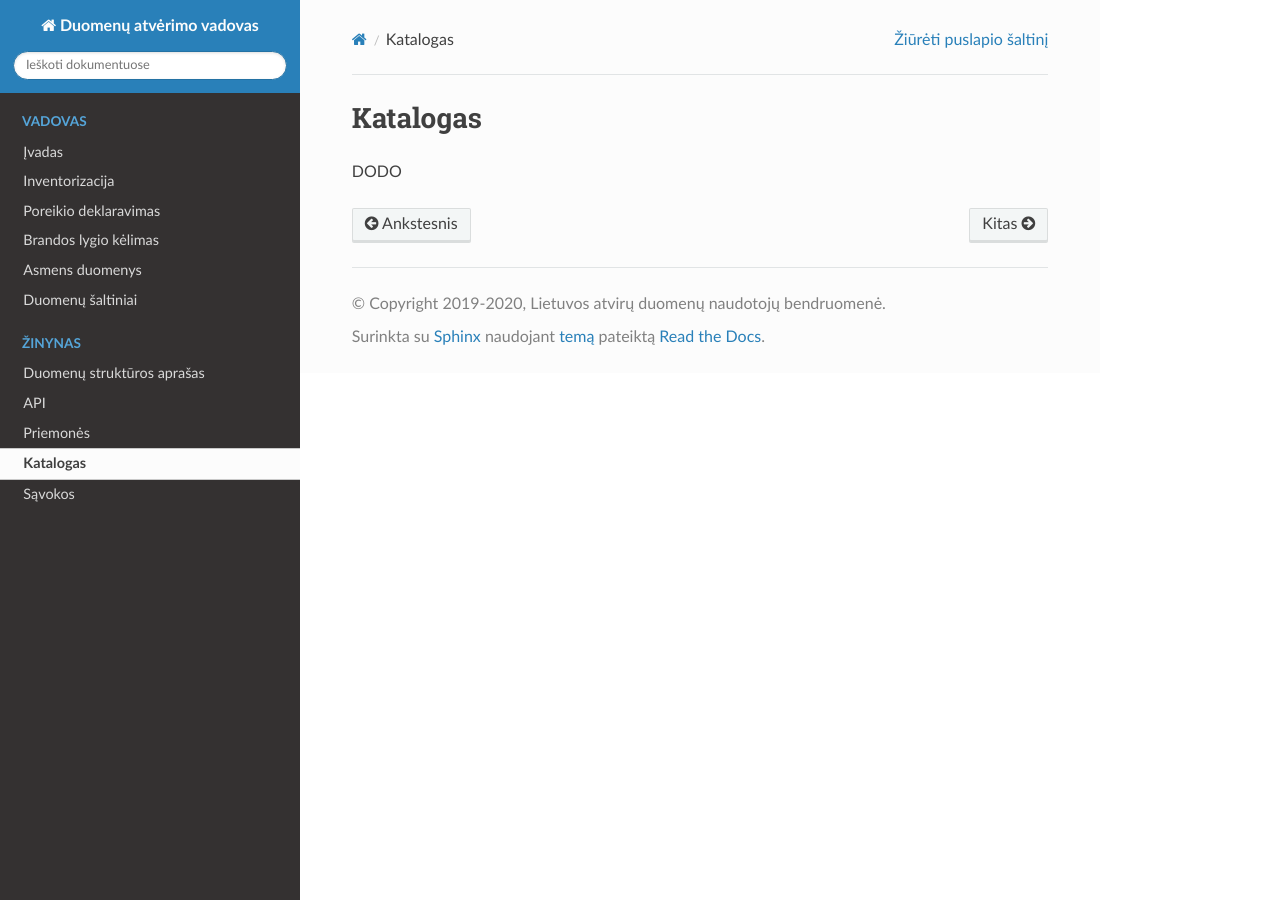
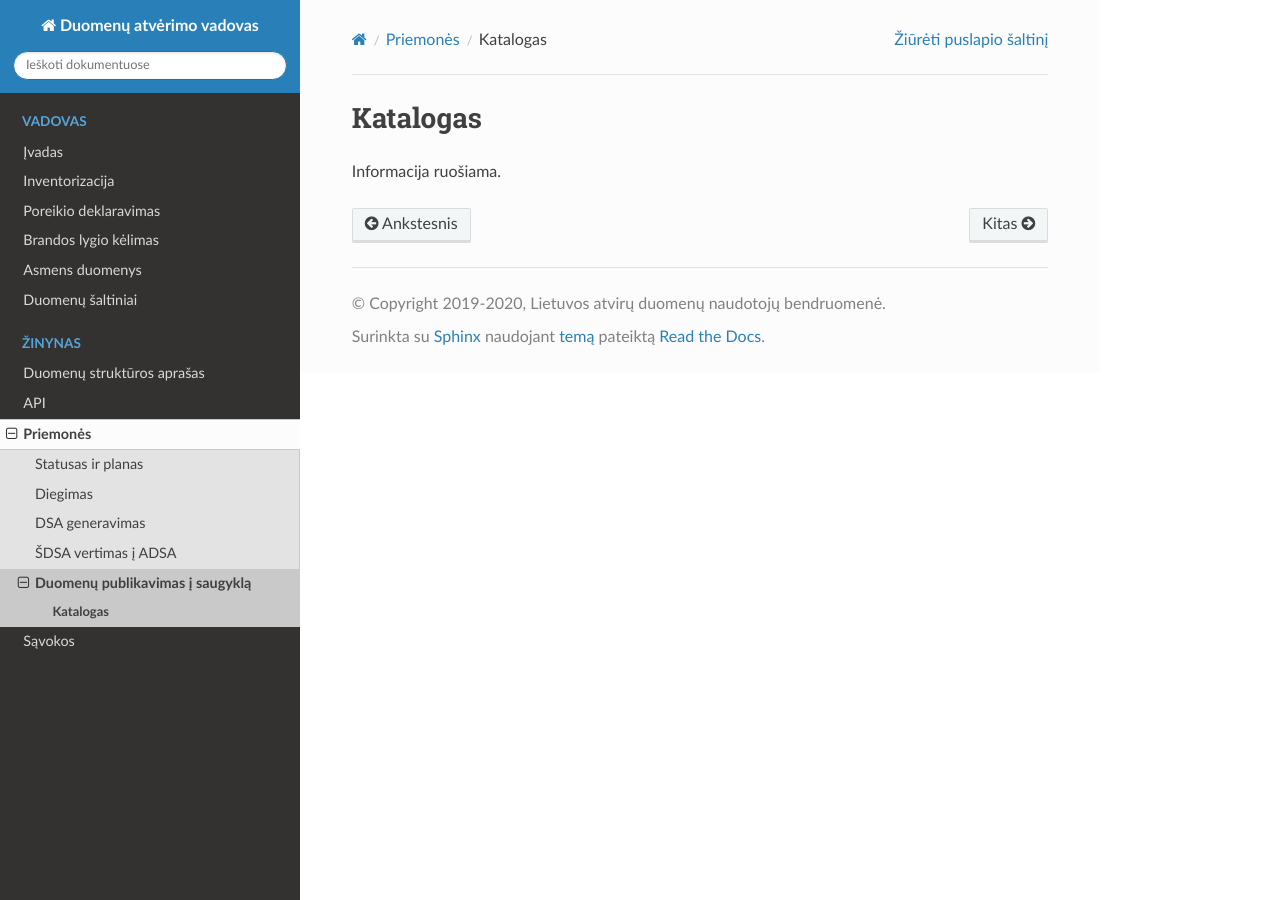
Before and after one commit to atviriduomenys/manifest, a Sphinx documentation site: the page built from docs/priemones/katalogas/index.rst, in a window 1280 px wide. Built offline with Sphinx 7.4.7 and the Read the Docs theme 2.0.0, drawn with Linux system fonts in a browser that asks for light colours; pages that are not in the unit, such as notebooks, are missing from menus.

Commit message:
Update docs/priemones/katalogas/index.rst, docs/index.rst, docs/priemones/index.rst files

```diff
--- a/docs/index.rst
+++ b/docs/index.rst
@@ -57,7 +57,6 @@ Dokumentacija sudaryta iš šių esminių dalių:
     dsa/index
     api/index
     priemones/index
-    priemones/katalogas/index
     savokos
 
 - :ref:`Rodyklė <genindex>`
--- a/docs/priemones/katalogas/index.rst
+++ b/docs/priemones/katalogas/index.rst
@@ -1,4 +1,4 @@
 Katalogas
 #########
 
-DODO
+Informacija ruošiama.
```
Also changed, not shown: docs/priemones/index.rst (+8 -0 lines).
